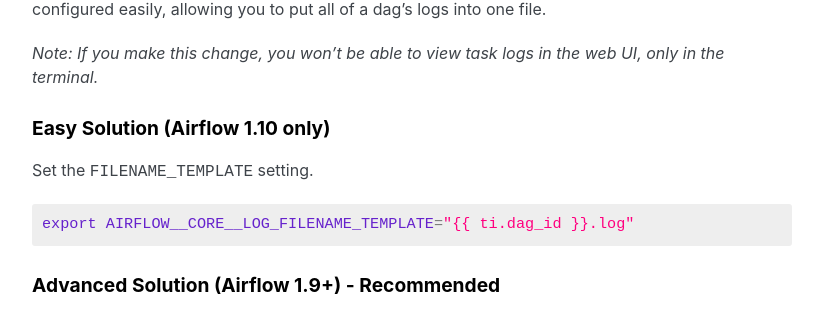
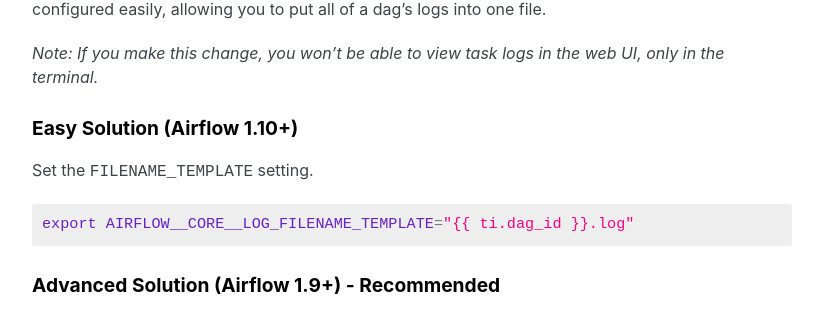
Before and after one commit to explodinglabs/explodinglabs.github.io, a Jekyll site: the page built from _posts/airflow/2018-03-05-run-dag-and-watch-logs.markdown, in a window 1280 px wide. Shown: the part 310-619 px from the top of the page, without its empty margins (228-1051 px from the left). Built offline with Jekyll 4.4.1, drawn with Linux system fonts in a browser that asks for light colours; some web fonts are replaced.

Commit message:
Update Airflow blog

```diff
--- a/_posts/airflow/2018-03-05-run-dag-and-watch-logs.markdown
+++ b/_posts/airflow/2018-03-05-run-dag-and-watch-logs.markdown
@@ -27,7 +27,7 @@
 _Note: If you make this change, you won't be able to view task logs in the web
 UI, only in the terminal._
 
-## Easy Solution (Airflow 1.10 only)
+## Easy Solution (Airflow 1.10+)
 
 Set the `FILENAME_TEMPLATE` setting.
 
```
